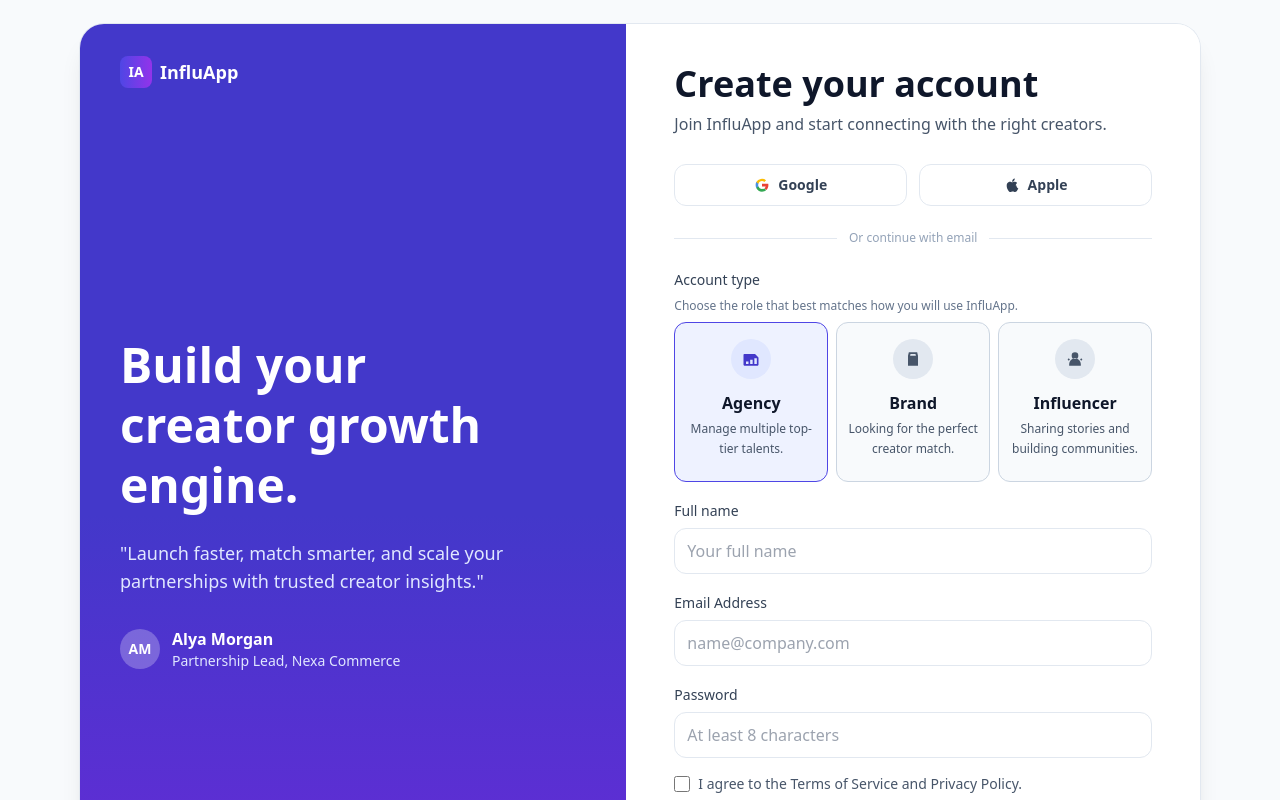
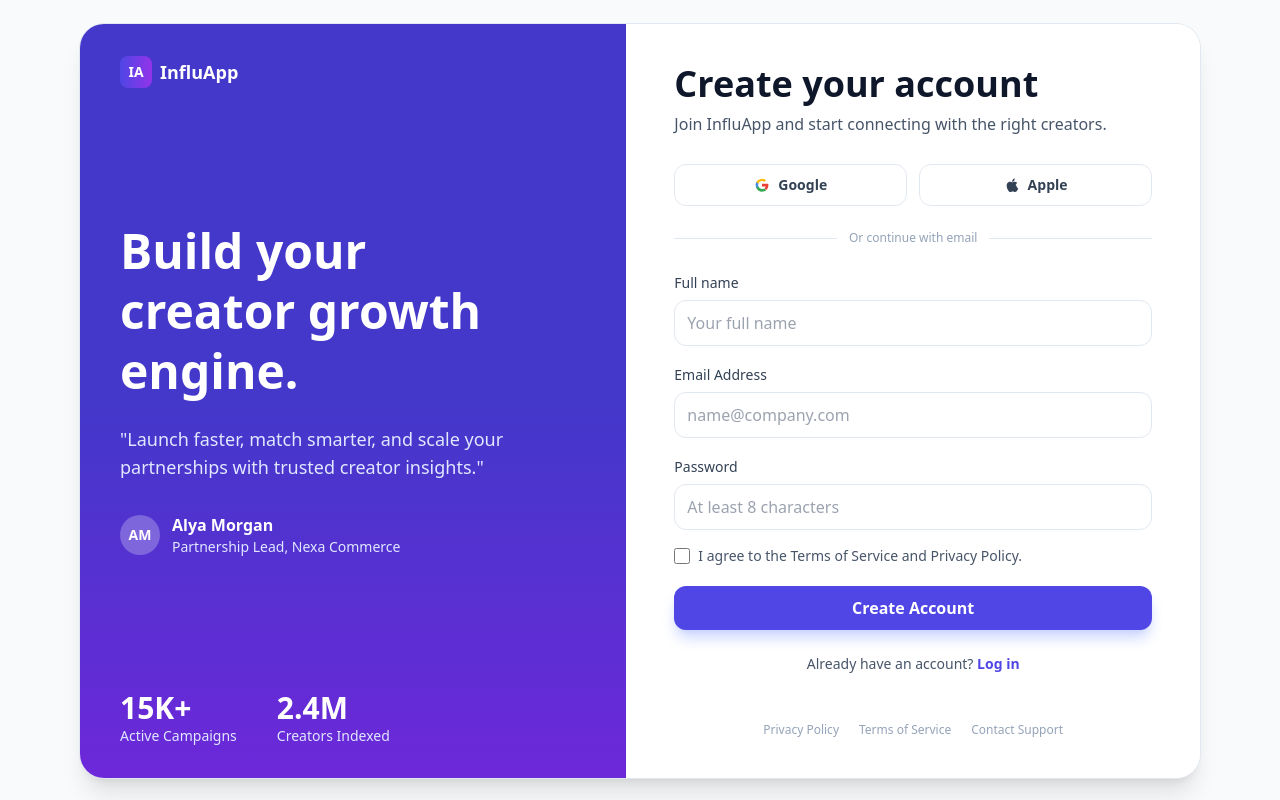
Before and after one commit to k1mmza/influ-app-frontend, a Next.js app: page /register in a window 1280 px wide. Shown: the top 800 px of the page. Built offline with nearby package versions, Linux system fonts and the light colour scheme.

Commit message:
Changed : role after register

```diff
--- a/src/app/login/page.tsx
+++ b/src/app/login/page.tsx
@@ -21,12 +21,12 @@ export default function LoginPage() {
       <div className="grid min-h-[calc(100vh-3rem)] md:grid-cols-[1fr_1.05fr]">
         <aside className="relative hidden flex-col justify-between bg-gradient-to-b from-indigo-700 via-indigo-700 to-violet-700 px-10 py-8 text-white md:flex">
           <div>
-            <div className="inline-flex items-center gap-2 text-lg font-semibold">
-              <span className="inline-flex h-8 w-8 items-center justify-center rounded-lg bg-gradient-to-r from-indigo-600 to-purple-600 text-sm text-white">
-                IA
-              </span>
-              InfluApp
-            </div>
+          <Link href="/" className="inline-flex items-center gap-2 text-lg font-semibold transition hover:opacity-80">
+            <span className="inline-flex h-8 w-8 items-center justify-center rounded-lg bg-gradient-to-r from-indigo-600 to-purple-600 text-sm text-white">
+              IA
+            </span>
+            InfluApp
+          </Link>
           </div>
 
           <div className="max-w-sm">
--- a/src/app/register/page.tsx
+++ b/src/app/register/page.tsx
@@ -1,16 +1,40 @@
+"use client";
+
 import Link from "next/link";
+import { useState } from "react";
+import { useRouter } from "next/navigation";
+import { useUserStore } from "@/store/useUserStore";
+import { Role } from "@/lib/types";
 
 export default function RegisterPage() {
+  const [step, setStep] = useState(0);
+  const [name, setName] = useState("");
+  const [email, setEmail] = useState("");
+  const [password, setPassword] = useState("");
+  const [role, setRole] = useState<Role>("agency");
+  const router = useRouter();
+  const signIn = useUserStore((state) => state.signIn);
+
+  const handleNextStep = (e: React.FormEvent) => {
+    e.preventDefault();
+    setStep(1);
+  };
+
+  const handleCompleteRegistration = () => {
+    signIn(role, name, email);
+    router.push("/dashboard");
+  };
+
   return (
     <section className="mx-auto min-h-[calc(100vh-3rem)] max-w-6xl overflow-hidden rounded-3xl bg-white shadow-xl ring-1 ring-slate-200">
       <div className="grid min-h-[calc(100vh-3rem)] md:grid-cols-[1fr_1.05fr]">
         <aside className="relative hidden flex-col justify-between bg-gradient-to-b from-indigo-700 via-indigo-700 to-violet-700 px-10 py-8 text-white md:flex">
-          <div className="inline-flex items-center gap-2 text-lg font-semibold">
+          <Link href="/" className="inline-flex items-center gap-2 text-lg font-semibold transition hover:opacity-80">
             <span className="inline-flex h-8 w-8 items-center justify-center rounded-lg bg-gradient-to-r from-indigo-600 to-purple-600 text-sm text-white">
               IA
             </span>
             InfluApp
-          </div>
+          </Link>
 
           <div className="max-w-sm">
             <h2 className="text-5xl font-bold leading-tight">Build your creator growth engine.</h2>
@@ -40,6 +64,8 @@ export default function RegisterPage() {
 
         <div className="flex items-center justify-center bg-white px-6 py-10 md:px-12">
           <div className="w-full max-w-xl">
+            {step === 0 ? (
+              <>
                 <h1 className="text-4xl font-bold text-slate-900">Create your account</h1>
                 <p className="mt-2 text-slate-600">Join InfluApp and start connecting with the right creators.</p>
 
@@ -73,56 +99,14 @@ export default function RegisterPage() {
                   <span className="h-px flex-1 bg-slate-200" />
                 </div>
 
-            <form className="space-y-4">
-              <fieldset className="space-y-2">
-                <legend className="text-sm font-medium text-slate-700">Account type</legend>
-                <p className="text-xs text-slate-500">Choose the role that best matches how you will use InfluApp.</p>
-                <div className="grid grid-cols-3 items-stretch gap-2">
-                  <label className="h-full cursor-pointer">
-                    <input type="radio" name="accountType" value="agency" required defaultChecked className="peer sr-only" />
-                    <span className="flex h-full min-h-40 flex-col items-center rounded-xl border border-slate-300 bg-slate-50 px-2 py-4 text-center transition hover:border-primary/50 hover:bg-indigo-50 peer-focus-visible:ring-2 peer-focus-visible:ring-primary peer-checked:border-primary peer-checked:bg-indigo-50">
-                      <span className="inline-flex h-10 w-10 items-center justify-center rounded-full bg-indigo-100 text-indigo-700 peer-checked:bg-primary peer-checked:text-white">
-                        <svg viewBox="0 0 24 24" className="h-5 w-5" aria-hidden="true">
-                          <path fill="currentColor" d="M4 20h16a1 1 0 0 0 1-1v-8.5a1 1 0 0 0-.3-.7l-3.5-3.5a1 1 0 0 0-.7-.3H4a1 1 0 0 0-1 1V19a1 1 0 0 0 1 1zm2-2v-3h3v3H6zm5 0v-5h3v5h-3zm5 0v-7h3v7h-3z" />
-                        </svg>
-                      </span>
-                      <span className="mt-3 block text-base font-bold text-slate-900">Agency</span>
-                      <span className="mt-1 block min-h-10 text-xs leading-5 text-slate-600">Manage multiple top-tier talents.</span>
-                    </span>
-                  </label>
-
-                  <label className="h-full cursor-pointer">
-                    <input type="radio" name="accountType" value="brand" className="peer sr-only" />
-                    <span className="flex h-full min-h-40 flex-col items-center rounded-xl border border-slate-300 bg-slate-50 px-2 py-4 text-center transition hover:border-primary/50 hover:bg-indigo-50 peer-focus-visible:ring-2 peer-focus-visible:ring-primary peer-checked:border-primary peer-checked:bg-indigo-50">
-                      <span className="inline-flex h-10 w-10 items-center justify-center rounded-full bg-slate-200 text-slate-600 peer-checked:bg-primary peer-checked:text-white">
-                        <svg viewBox="0 0 24 24" className="h-5 w-5" aria-hidden="true">
-                          <path fill="currentColor" d="M7 4h10l1 4v12H6V8l1-4zm2 2-.5 2h7L15 6H9z" />
-                        </svg>
-                      </span>
-                      <span className="mt-3 block text-base font-bold text-slate-900">Brand</span>
-                      <span className="mt-1 block min-h-10 text-xs leading-5 text-slate-600">Looking for the perfect creator match.</span>
-                    </span>
-                  </label>
-
-                  <label className="h-full cursor-pointer">
-                    <input type="radio" name="accountType" value="influencer" className="peer sr-only" />
-                    <span className="flex h-full min-h-40 flex-col items-center rounded-xl border border-slate-300 bg-slate-50 px-2 py-4 text-center transition hover:border-primary/50 hover:bg-indigo-50 peer-focus-visible:ring-2 peer-focus-visible:ring-primary peer-checked:border-primary peer-checked:bg-indigo-50">
-                      <span className="inline-flex h-10 w-10 items-center justify-center rounded-full bg-slate-200 text-slate-600 peer-checked:bg-primary peer-checked:text-white">
-                        <svg viewBox="0 0 24 24" className="h-5 w-5" aria-hidden="true">
-                          <path fill="currentColor" d="M12 4a4 4 0 1 0 0 8 4 4 0 0 0 0-8zm-7 14a7 7 0 0 1 14 0v2H5v-2zm14.5-6.8 1.4 1.4-1.4 1.4-1.4-1.4 1.4-1.4zM3.1 12.6l1.4-1.4 1.4 1.4-1.4 1.4-1.4-1.4z" />
-                        </svg>
-                      </span>
-                      <span className="mt-3 block text-base font-bold text-slate-900">Influencer</span>
-                      <span className="mt-1 block min-h-10 text-xs leading-5 text-slate-600">Sharing stories and building communities.</span>
-                    </span>
-                  </label>
-                </div>
-              </fieldset>
-
+                <form className="space-y-4" onSubmit={handleNextStep}>
                   <label className="block space-y-1.5">
                     <span className="text-sm font-medium text-slate-700">Full name</span>
                     <input
                       type="text"
+                      required
+                      value={name}
+                      onChange={(e) => setName(e.target.value)}
                       placeholder="Your full name"
                       className="w-full rounded-xl border border-slate-200 px-3 py-2.5 outline-none ring-indigo-500 transition focus:ring-2"
                     />
@@ -132,6 +116,9 @@ export default function RegisterPage() {
                     <span className="text-sm font-medium text-slate-700">Email Address</span>
                     <input
                       type="email"
+                      required
+                      value={email}
+                      onChange={(e) => setEmail(e.target.value)}
                       placeholder="name@company.com"
                       className="w-full rounded-xl border border-slate-200 px-3 py-2.5 outline-none ring-indigo-500 transition focus:ring-2"
                     />
@@ -141,18 +128,21 @@ export default function RegisterPage() {
                     <span className="text-sm font-medium text-slate-700">Password</span>
                     <input
                       type="password"
+                      required
+                      value={password}
+                      onChange={(e) => setPassword(e.target.value)}
                       placeholder="At least 8 characters"
                       className="w-full rounded-xl border border-slate-200 px-3 py-2.5 outline-none ring-indigo-500 transition focus:ring-2"
                     />
                   </label>
 
                   <label className="inline-flex items-start gap-2 text-sm text-slate-600">
-                <input type="checkbox" className="mt-0.5 h-4 w-4 rounded border-slate-300 text-indigo-600 focus:ring-indigo-600" />
+                    <input type="checkbox" required className="mt-0.5 h-4 w-4 rounded border-slate-300 text-indigo-600 focus:ring-indigo-600" />
                     I agree to the Terms of Service and Privacy Policy.
                   </label>
 
                   <button
-                type="button"
+                    type="submit"
                     className="w-full rounded-xl bg-indigo-600 px-4 py-2.5 font-semibold text-white shadow-lg shadow-indigo-200 transition hover:bg-indigo-700"
                   >
                     Create Account
@@ -165,6 +155,103 @@ export default function RegisterPage() {
                     Log in
                   </Link>
                 </p>
+              </>
+            ) : (
+              <>
+                <h1 className="text-4xl font-bold text-slate-900">Select your role</h1>
+                <p className="mt-2 text-slate-600">Choose the role that best matches how you will use InfluApp.</p>
+
+                <div className="mt-8 space-y-6">
+                  <fieldset className="space-y-4">
+                    <div className="grid grid-cols-1 gap-4">
+                      <label className="relative cursor-pointer">
+                        <input
+                          type="radio"
+                          name="accountType"
+                          value="agency"
+                          checked={role === "agency"}
+                          onChange={() => setRole("agency")}
+                          className="peer sr-only"
+                        />
+                        <span className="flex items-center gap-4 rounded-2xl border-2 border-slate-100 bg-white p-5 transition peer-checked:border-indigo-600 peer-checked:bg-indigo-50/50 hover:border-indigo-200">
+                          <span className="inline-flex h-12 w-12 items-center justify-center rounded-xl bg-indigo-100 text-indigo-700">
+                            <svg viewBox="0 0 24 24" className="h-6 w-6" aria-hidden="true">
+                              <path fill="currentColor" d="M4 20h16a1 1 0 0 0 1-1v-8.5a1 1 0 0 0-.3-.7l-3.5-3.5a1 1 0 0 0-.7-.3H4a1 1 0 0 0-1 1V19a1 1 0 0 0 1 1zm2-2v-3h3v3H6zm5 0v-5h3v5h-3zm5 0v-7h3v7h-3z" />
+                            </svg>
+                          </span>
+                          <span className="flex-1">
+                            <span className="block text-lg font-bold text-slate-900">Agency</span>
+                            <span className="block text-sm text-slate-600">Manage multiple top-tier talents and scale partnerships.</span>
+                          </span>
+                          <span className="h-6 w-6 rounded-full border-2 border-slate-200 bg-white peer-checked:border-indigo-600 peer-checked:bg-indigo-600" />
+                        </span>
+                      </label>
+
+                      <label className="relative cursor-pointer">
+                        <input
+                          type="radio"
+                          name="accountType"
+                          value="brand"
+                          checked={role === "brand"}
+                          onChange={() => setRole("brand")}
+                          className="peer sr-only"
+                        />
+                        <span className="flex items-center gap-4 rounded-2xl border-2 border-slate-100 bg-white p-5 transition peer-checked:border-indigo-600 peer-checked:bg-indigo-50/50 hover:border-indigo-200">
+                          <span className="inline-flex h-12 w-12 items-center justify-center rounded-xl bg-blue-100 text-blue-700">
+                            <svg viewBox="0 0 24 24" className="h-6 w-6" aria-hidden="true">
+                              <path fill="currentColor" d="M7 4h10l1 4v12H6V8l1-4zm2 2-.5 2h7L15 6H9z" />
+                            </svg>
+                          </span>
+                          <span className="flex-1">
+                            <span className="block text-lg font-bold text-slate-900">Brand</span>
+                            <span className="block text-sm text-slate-600">Discover and collaborate with the perfect creators.</span>
+                          </span>
+                          <span className="h-6 w-6 rounded-full border-2 border-slate-200 bg-white peer-checked:border-indigo-600 peer-checked:bg-indigo-600" />
+                        </span>
+                      </label>
+
+                      <label className="relative cursor-pointer">
+                        <input
+                          type="radio"
+                          name="accountType"
+                          value="influencer"
+                          checked={role === "influencer"}
+                          onChange={() => setRole("influencer")}
+                          className="peer sr-only"
+                        />
+                        <span className="flex items-center gap-4 rounded-2xl border-2 border-slate-100 bg-white p-5 transition peer-checked:border-indigo-600 peer-checked:bg-indigo-50/50 hover:border-indigo-200">
+                          <span className="inline-flex h-12 w-12 items-center justify-center rounded-xl bg-purple-100 text-purple-700">
+                            <svg viewBox="0 0 24 24" className="h-6 w-6" aria-hidden="true">
+                              <path fill="currentColor" d="M12 4a4 4 0 1 0 0 8 4 4 0 0 0 0-8zm-7 14a7 7 0 0 1 14 0v2H5v-2zm14.5-6.8 1.4 1.4-1.4 1.4-1.4-1.4 1.4-1.4zM3.1 12.6l1.4-1.4 1.4 1.4-1.4 1.4-1.4-1.4z" />
+                            </svg>
+                          </span>
+                          <span className="flex-1">
+                            <span className="block text-lg font-bold text-slate-900">Influencer</span>
+                            <span className="block text-sm text-slate-600">Share your story and build your community.</span>
+                          </span>
+                          <span className="h-6 w-6 rounded-full border-2 border-slate-200 bg-white peer-checked:border-indigo-600 peer-checked:bg-indigo-600" />
+                        </span>
+                      </label>
+                    </div>
+                  </fieldset>
+
+                  <div className="flex flex-col gap-3">
+                    <button
+                      onClick={handleCompleteRegistration}
+                      className="w-full rounded-xl bg-indigo-600 px-4 py-3 font-semibold text-white shadow-lg shadow-indigo-200 transition hover:bg-indigo-700"
+                    >
+                      Complete Registration
+                    </button>
+                    <button
+                      onClick={() => setStep(0)}
+                      className="w-full rounded-xl bg-slate-100 px-4 py-3 font-semibold text-slate-700 transition hover:bg-slate-200"
+                    >
+                      Go Back
+                    </button>
+                  </div>
+                </div>
+              </>
+            )}
 
             <div className="mt-12 flex justify-center gap-5 text-xs text-slate-400">
               <Link href="#" className="hover:text-slate-600">
--- a/src/components/navigation.tsx
+++ b/src/components/navigation.tsx
@@ -88,12 +88,12 @@ export function Navigation() {
 
   return (
     <nav className="rounded-2xl bg-white p-3 shadow-sm">
-      <div className="mb-3 flex items-center gap-2 px-2">
+      <Link href="/" className="mb-3 flex items-center gap-2 px-2 transition hover:opacity-80">
         <span className="inline-flex h-8 w-8 items-center justify-center rounded-lg bg-gradient-to-r from-indigo-600 to-purple-600 text-sm text-white">
           IA
         </span>
         <span className="text-sm font-bold text-slate-900">InfluApp</span>
-      </div>
+      </Link>
       <div className="flex flex-col gap-2">
         {(role === "influencer" ? influencerLinks : brandLinks).map((link) => (
           <Link
```
Also changed, not shown: src/store/useUserStore.ts (+7 -1 lines), 1 other file (tests, documents, lock files or other folders). Lines whose indentation alone changed are shown as unchanged.
